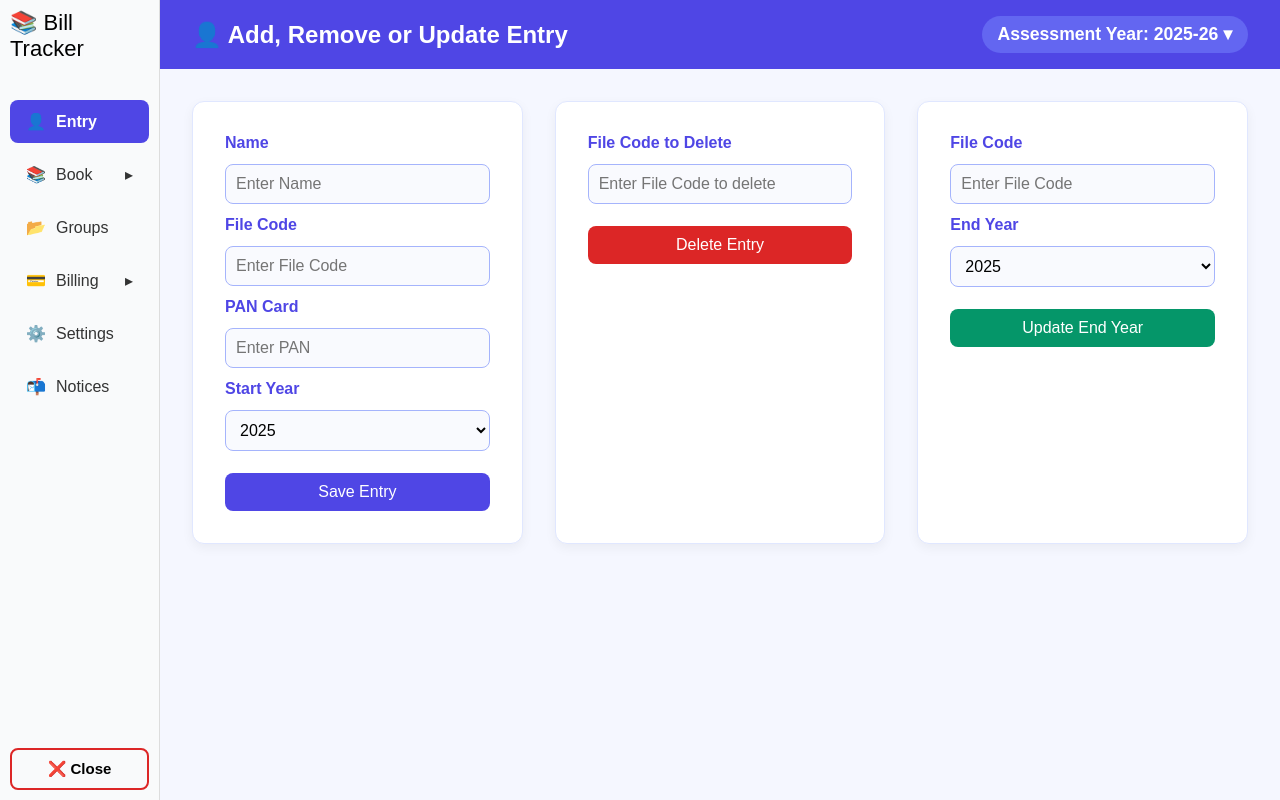
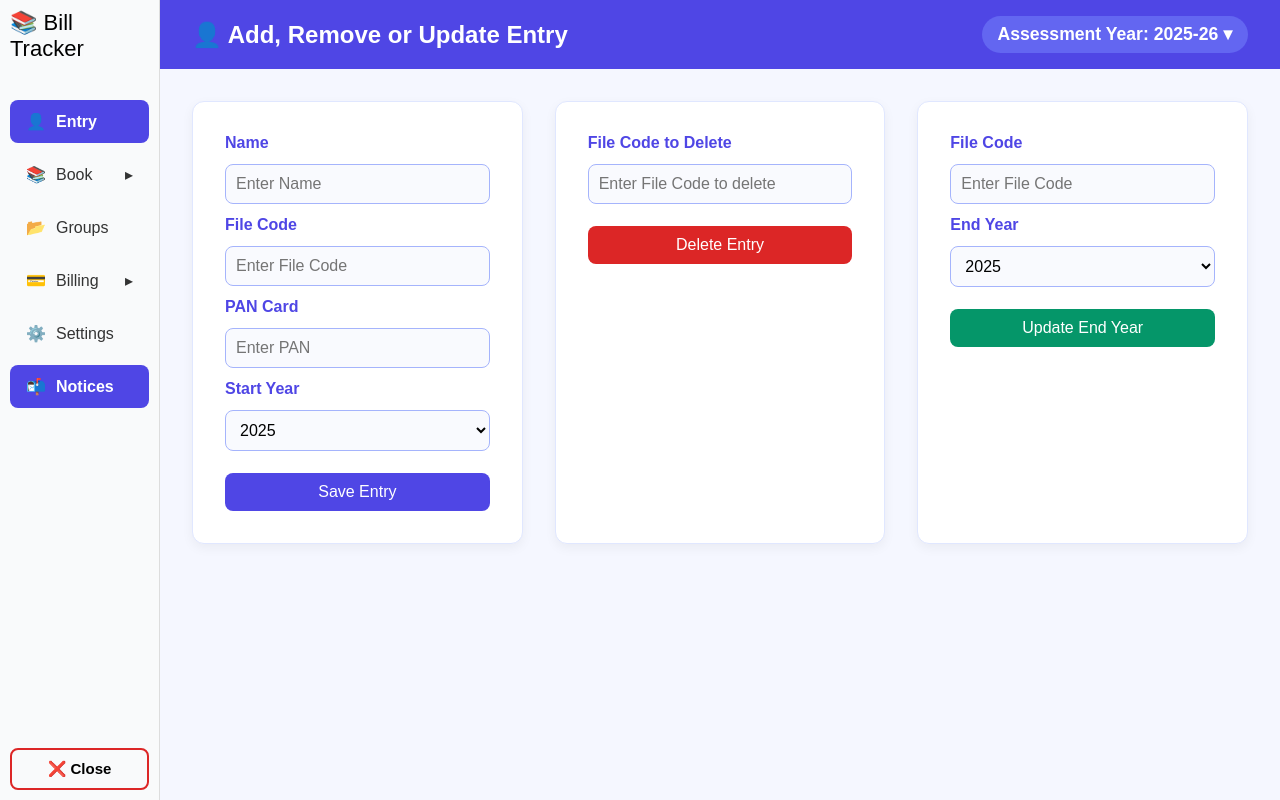
Before and after one commit to think-WayBig/30-bill-tracker-smart-tax, a React (Vite) app in the folder src/renderer/: page / in a window 1280 px wide. Built offline with nearby package versions, Linux system fonts and the light colour scheme.

Commit message:
ts issues

```diff
--- a/src/renderer/src/components/Notices.tsx
+++ b/src/renderer/src/components/Notices.tsx
@@ -124,7 +124,9 @@ const Notices: React.FC = () => {
 
       if (field === 'date' || field === 'dueDate') {
         return asc
+          // @ts-ignore
           ? new Date(valA).getTime() - new Date(valB).getTime()
+          // @ts-ignore
           : new Date(valB).getTime() - new Date(valA).getTime()
       }
 
@@ -148,7 +150,9 @@ const Notices: React.FC = () => {
 
       if (field === 'date' || field === 'dueDate') {
         return asc
+          // @ts-ignore
           ? new Date(valA).getTime() - new Date(valB).getTime()
+          // @ts-ignore
           : new Date(valB).getTime() - new Date(valA).getTime()
       }
 
--- a/src/renderer/src/components/Sidebar.tsx
+++ b/src/renderer/src/components/Sidebar.tsx
@@ -10,8 +10,6 @@ const bookSubPages = [
   'book-entries-docs-incomplete',
   'book-entries-completed'
 ]
-
-const noticesSubPages = []
 
 const Sidebar: React.FC<SidebarProps> = ({ setActiveScreen }) => {
   const [hovered, setHovered] = useState<string | null>(null)
@@ -33,7 +31,7 @@ const Sidebar: React.FC<SidebarProps> = ({ setActiveScreen }) => {
   // Logic to show submenu if active is on a subpage
   const showBillingOptions = active === 'billing' || billingSubPages.includes(active)
   const showBookOptions = active === 'manage' || bookSubPages.includes(active)
-  const showNoticesOptions = active === 'notices' || noticesSubPages.includes(active)
+  const showNoticesOptions = active === 'notices'
 
   const renderButton = (
     key: string,
@@ -46,7 +44,7 @@ const Sidebar: React.FC<SidebarProps> = ({ setActiveScreen }) => {
       active === key ||
       (key === 'billing' && billingSubPages.includes(active)) ||
       (key === 'manage' && bookSubPages.includes(active)) ||
-      (key === 'notices' && noticesSubPages.includes(active))
+      (key === 'notices')
 
     return (
       <button
```
